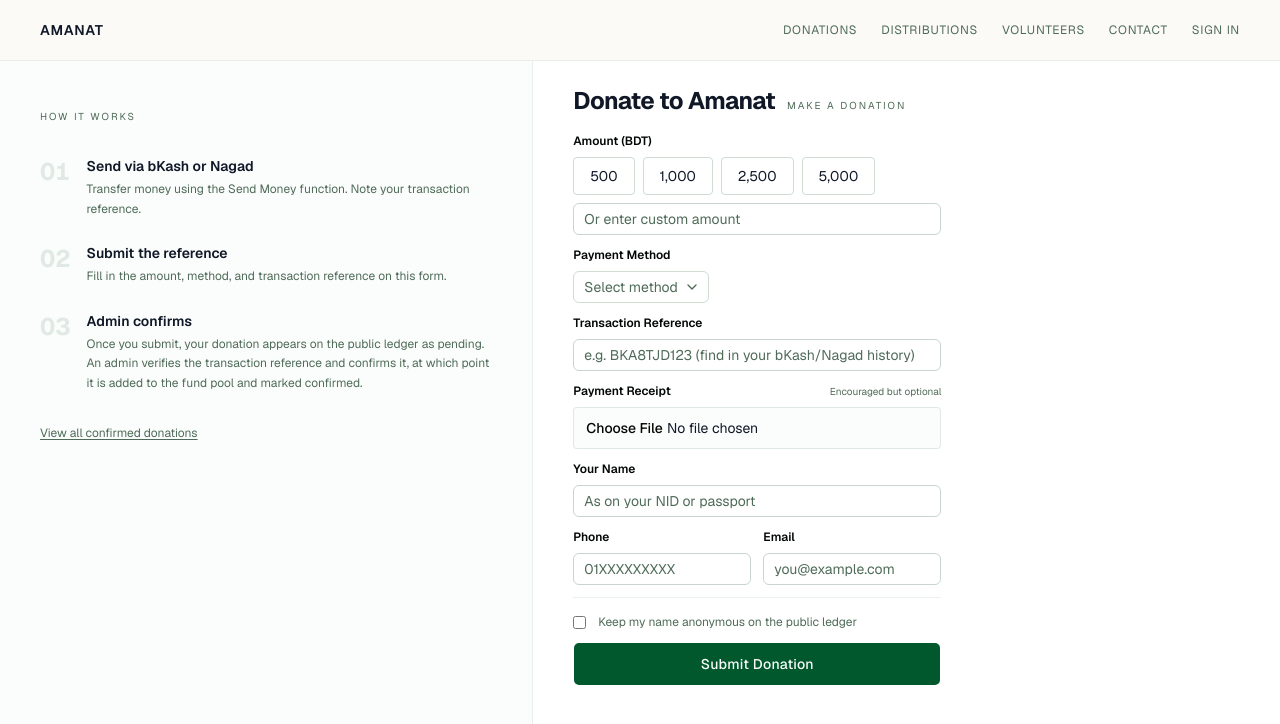
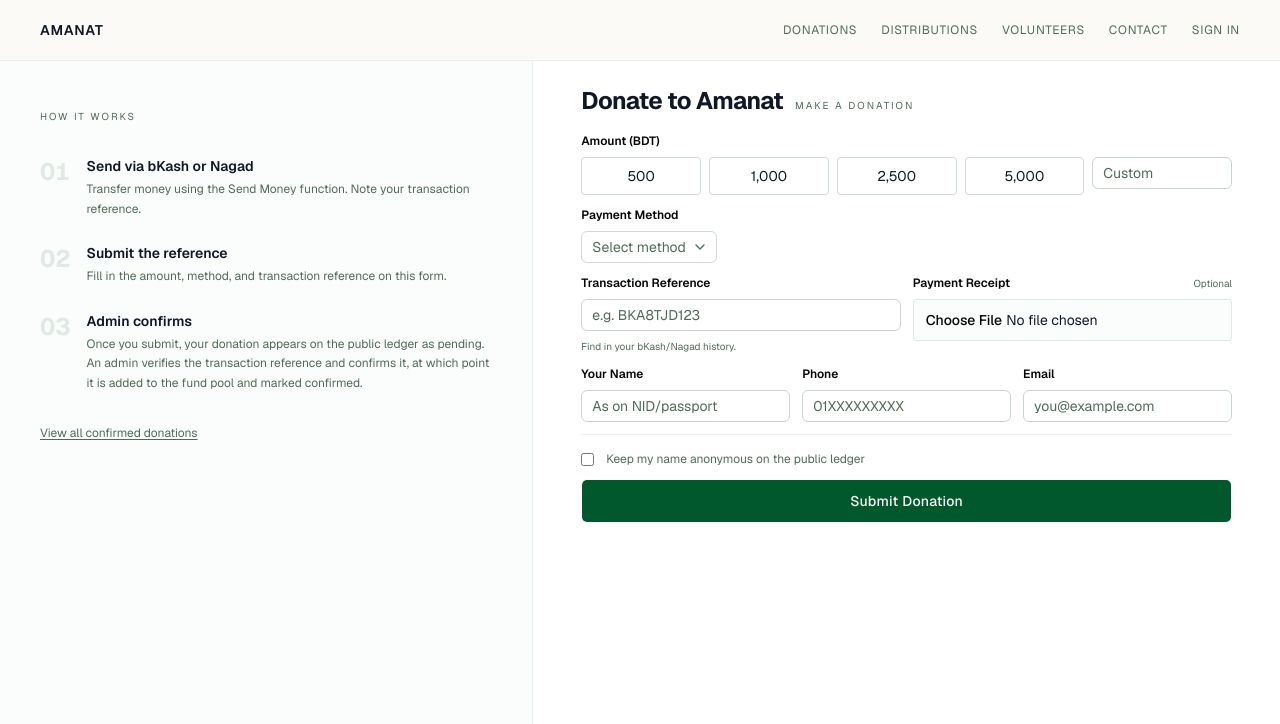
Before and after one commit to RAFSuNX/Amanat, a Next.js app: page /donate in a window 1280 px wide. Shown: the top 724 px of the page. Built offline with nearby package versions, Linux system fonts and the light colour scheme.

Commit message:
Donate form: fill full column width, layout fields in rows to use horizontal space

```diff
--- a/app/(public)/donate/page.tsx
+++ b/app/(public)/donate/page.tsx
@@ -112,7 +112,7 @@ export default function DonatePage() {
         </div>
 
         {/* Right: form */}
-        <div className="flex flex-col overflow-y-auto px-10 py-6 max-w-md">
+        <div className="flex flex-col overflow-y-auto px-12 py-6">
           <div className="flex items-baseline gap-3 mb-4">
             <h1 className="text-2xl font-bold tracking-tight">Donate to Amanat</h1>
             <p className="text-[10px] uppercase tracking-[0.2em] text-muted-foreground">Make a donation</p>
@@ -122,17 +122,19 @@ export default function DonatePage() {
             {/* Amount */}
             <div className={fieldClass}>
               <label className={labelClass}>Amount (BDT)</label>
-              <div className="flex gap-2 flex-wrap">
+              <div className="flex gap-2">
                 {PRESETS.map((a) => (
                   <button key={a} type="button" onClick={() => setAmount(String(a))}
-                    className={`px-4 py-2 text-sm border rounded transition-colors ${
+                    className={`flex-1 py-2 text-sm border rounded transition-colors ${
                       amount === String(a) ? "bg-primary text-primary-foreground border-primary" : "border-border hover:bg-muted"
                     }`}>
                     {a.toLocaleString()}
                   </button>
                 ))}
+                <Input type="number" min="1" placeholder="Custom" value={amount}
+                  onChange={(e) => setAmount(e.target.value)}
+                  className="flex-1" />
               </div>
-              <Input type="number" min="1" placeholder="Or enter custom amount" value={amount} onChange={(e) => setAmount(e.target.value)} />
             </div>
 
             {/* Method */}
@@ -179,17 +181,17 @@ export default function DonatePage() {
 
             </div>
 
-            {/* Txn ref */}
+            {/* Txn ref + receipt side by side */}
+            <div className="grid grid-cols-2 gap-3">
               <div className={fieldClass}>
                 <label className={labelClass}>Transaction Reference</label>
-              <Input placeholder="e.g. BKA8TJD123 (find in your bKash/Nagad history)" value={txnRef} onChange={(e) => setTxnRef(e.target.value)} />
+                <Input placeholder="e.g. BKA8TJD123" value={txnRef} onChange={(e) => setTxnRef(e.target.value)} />
+                <p className="text-[10px] text-muted-foreground">Find in your bKash/Nagad history.</p>
               </div>
-
-            {/* Receipt upload - compact */}
               <div className={fieldClass}>
               <div className="flex items-center justify-between">
                 <label className={labelClass}>Payment Receipt</label>
-                <span className="text-[10px] text-muted-foreground">Encouraged but optional</span>
+                <span className="text-[10px] text-muted-foreground">Optional</span>
               </div>
               {receiptUrl ? (
                 <div className="flex items-center gap-3 border border-primary/30 rounded px-3 py-2 bg-primary/5">
@@ -208,13 +210,14 @@ export default function DonatePage() {
               )}
               {receiptError && <p className="text-[10px] text-amber-600">{receiptError}</p>}
               </div>
+            </div>
 
-            {/* Donor info - name + phone/email compact */}
+            {/* Donor info - all three in one row */}
+            <div className="grid grid-cols-3 gap-3">
               <div className={fieldClass}>
                 <label className={labelClass}>Your Name</label>
-              <Input placeholder="As on your NID or passport" value={name} onChange={(e) => setName(e.target.value)} />
+                <Input placeholder="As on NID/passport" value={name} onChange={(e) => setName(e.target.value)} />
               </div>
-            <div className="grid grid-cols-2 gap-3">
               <div className={fieldClass}>
                 <label className={labelClass}>Phone</label>
                 <Input type="tel" placeholder="01XXXXXXXXX" value={phone} onChange={(e) => setPhone(e.target.value)} />
```
Lines whose indentation alone changed are shown as unchanged.
